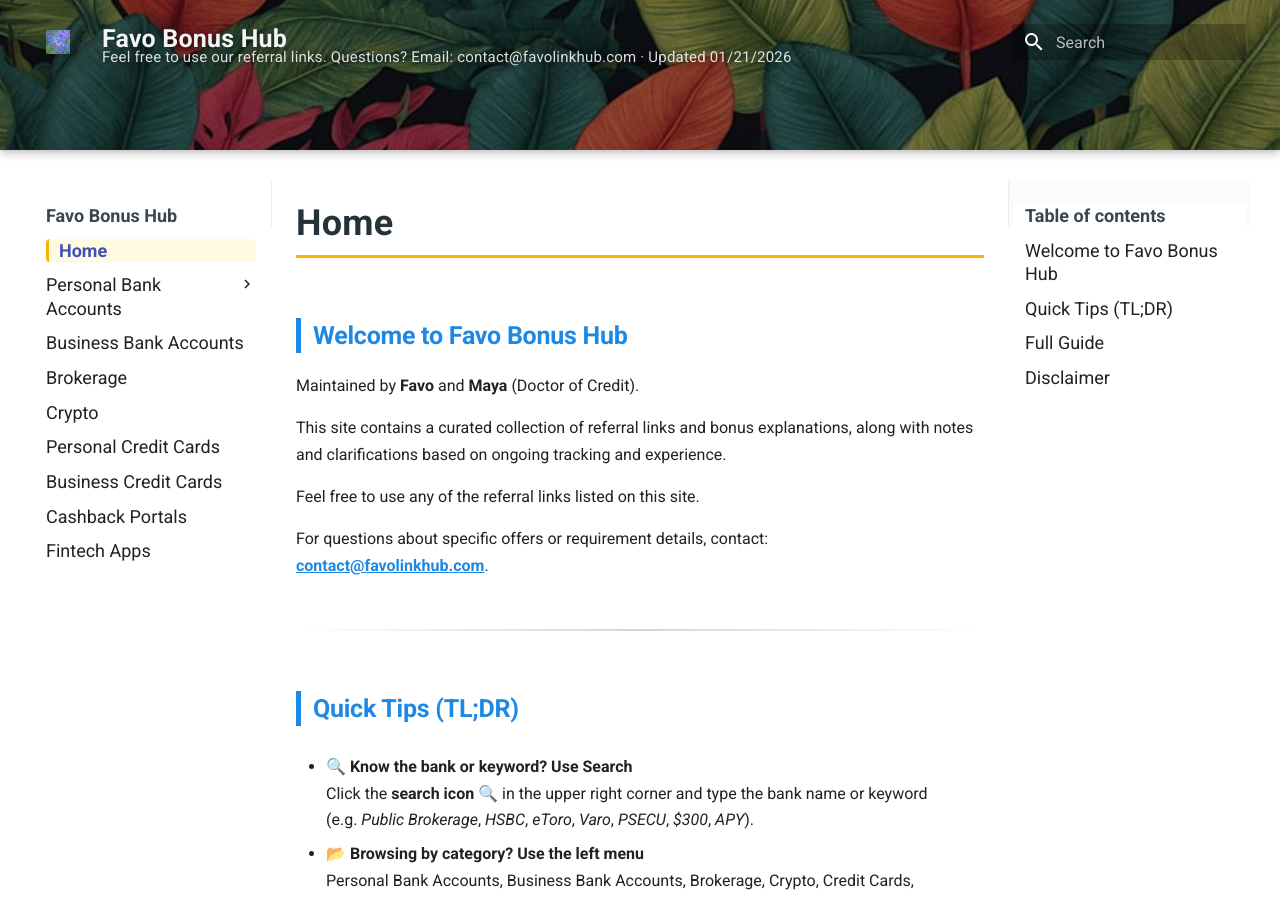
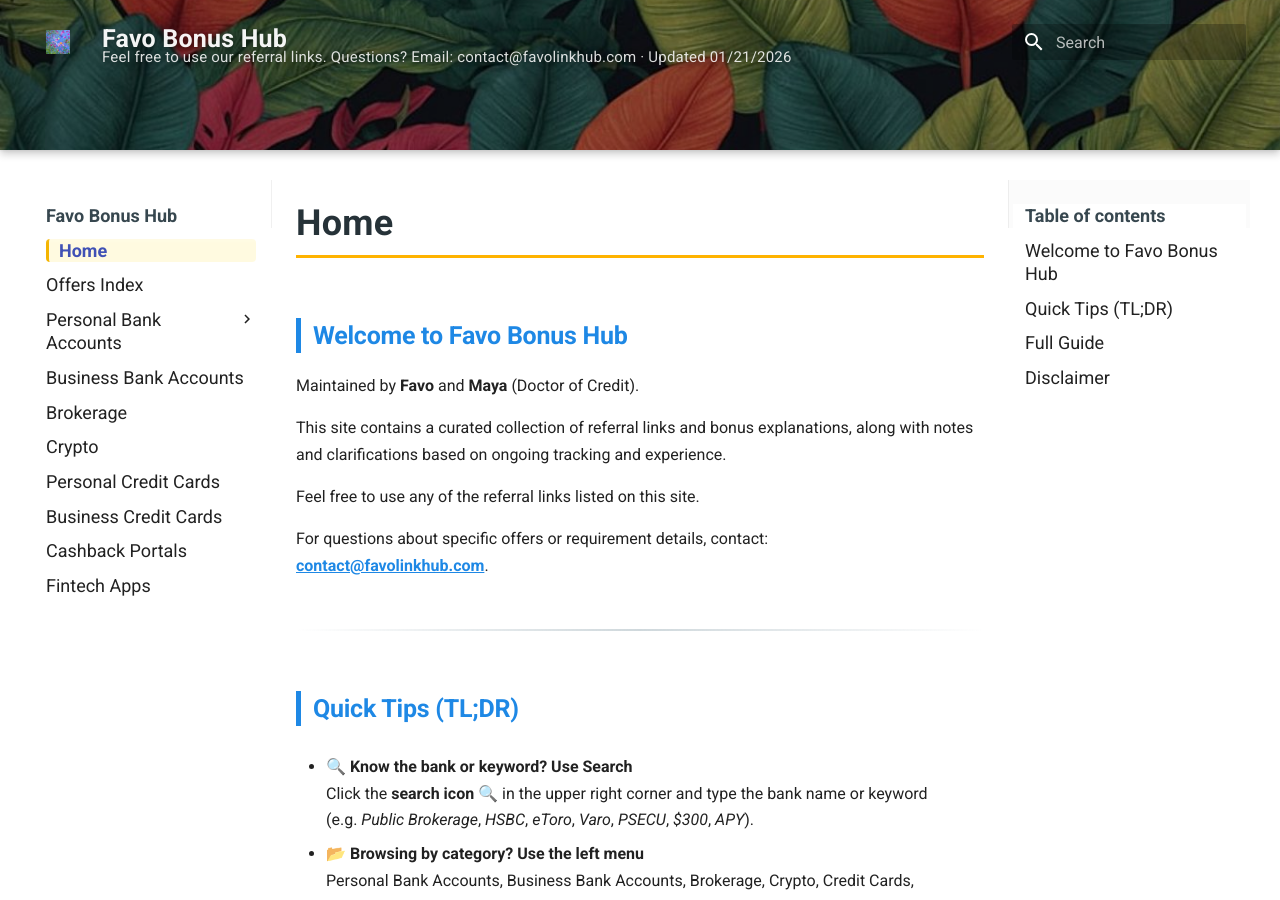
Before and after one commit to whispersofzephyr/favolinkhub-site, an MkDocs documentation site: the page built from docs/index.md, in a window 1280 px wide and 900 px high. Built offline with MkDocs 1.6.1 and Material for MkDocs 9.7.7, drawn with Linux system fonts in a browser that asks for light colours.

Commit message:
Update mkdocs.yml

```diff
--- a/mkdocs.yml
+++ b/mkdocs.yml
@@ -12,6 +12,7 @@ theme:
 
 nav:
   - Home: index.md
+  - Offers Index: offers-index.md
   - Personal Bank Accounts:
     - Overview: personal-bank.md
     - Nationwide: personal-bank-nationwide.md
```
